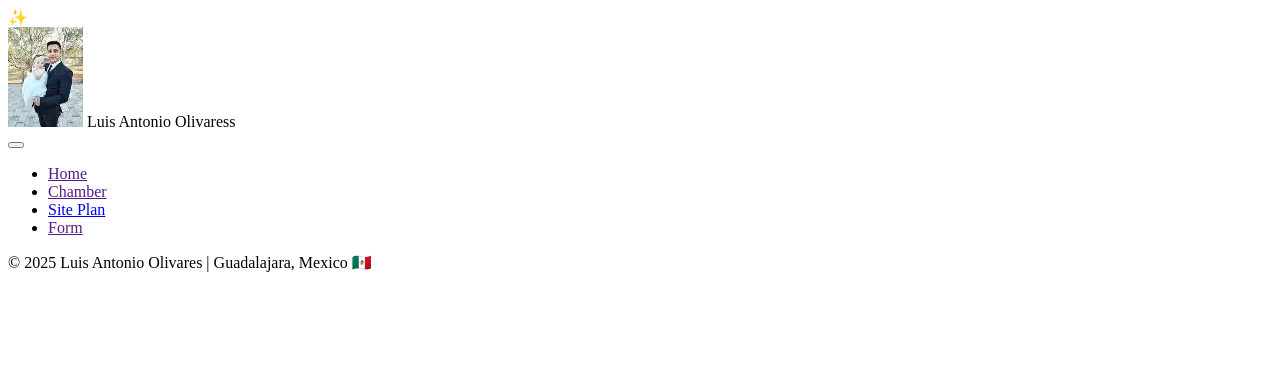
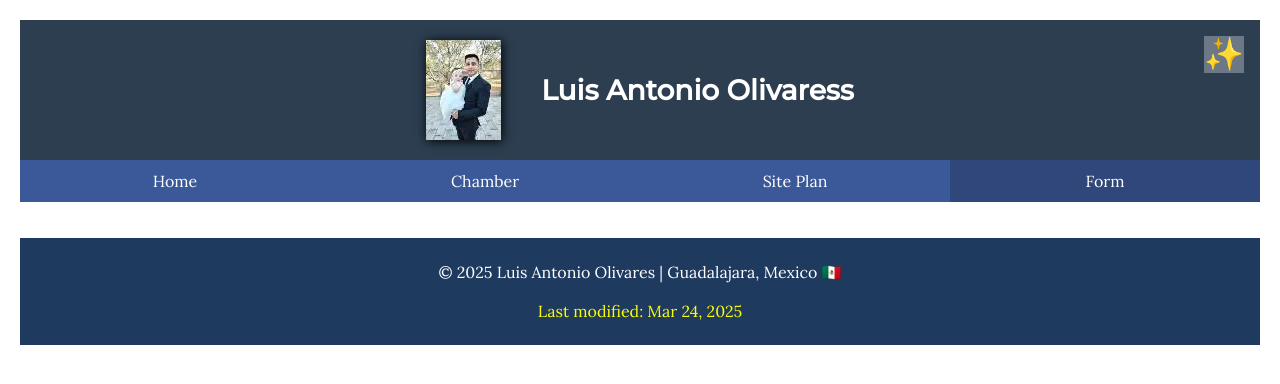
Before and after one commit to lantoniomxnusd/wdd230, a plain HTML site: page form.html in a window 1280 px wide. Drawn offline with Linux system fonts and the light colour scheme.

Commit message:
setup page. Everything ready to create form

```diff
--- a/form.html
+++ b/form.html
@@ -3,8 +3,25 @@
 <head>
     <meta charset="UTF-8">
     <meta name="viewport" content="width=device-width, initial-scale=1.0">
-    <title>Document</title>
+    <title>Luis Antonio Olivares - WDD 230 - Web Frontend Development</title>
+    <meta name="description" content=" WDD 230 - Web Frontend Development - Luis Antonio Olivares - course assingment portal">
+    <meta name="author" content="Luis Antonio Olivares">
+    <link rel="stylesheet" href="styles/normalize.css">
+    <link rel="stylesheet" href="styles/base.css">
+    <link rel="stylesheet" href="styles/large.css">
+    <link rel="stylesheet" href="styles/form.css">
+    <link rel="preconnect" href="https://fonts.googleapis.com">
+    <link rel="preconnect" href="https://fonts.gstatic.com" crossorigin>
+    <link href="https://fonts.googleapis.com/css2?family=Lora&family=Montserrat:wght@500&display=swap" rel="stylesheet">
+    <link rel="icon" href="/favicon.ico">
+    <meta property="og:title" content="Layout for Website">
+    <meta property="og:type" content="website">
+    <meta property="og:image" content="https://villacdn.villagroupresorts.com/uploads/corporate_destiny/image_about_2/2/riviera-nayarit-destinations-01.jpg">
+    <meta property="og:url" content="https://lantoniomxnusd.github.io/wdd230/">
+    <meta name="twitter:card" content="summary_large_image">
+
 </head>
+
 <body>
     <header>
         <div id="mode">✨</div>
@@ -14,15 +31,29 @@
     <nav>
         <button id="myButton"></button>
         <ul class = "menuLinks">
-            <li><a href="" class="active">Home</a></li>
+            <li><a href="index.html">Home</a></li>
             <li><a href="">Chamber</a></li>
             <li><a href="week01/chamber-site-plan.html">Site Plan</a></li>
-            <li><a href="">Form</a></li>
+            <li><a href="form.html"  class="active">Form</a></li>
         </ul>
     </nav>
+    <div class="hero">
+        <!-- <picture>
+            <source srcset="images/hero-small.webp" media="(max-width: 500px)">
+            <source srcset="images/hero-medium.webp" media="(max-width: 1000px)">
+            <img src="images/hero-large.webp" alt = "Guadalajara Temple" width="1500" height="750">
+        </picture>
+        <span> Guadalajara Temple</span> -->
+    </div>
+    <main>
+
+    </main>
+    <!-- <iframe src="https://www.google.com/maps/embed?pb=!1m18!1m12!1m3!1d3698.350988001875!2d-105.0730789116368!3d22.03616529358601!2m3!1f0!2f0!3f0!3m2!1i1024!2i768!4f13.1!3m3!1m2!1s0x869e06e0eae2f09f%3A0x79565baf5f1f4396!2s63652%20Santa%20Fe%2C%20Nayarit%2C%20Mexico!5e0!3m2!1sen!2sus!4v1742707252003!5m2!1sen!2sus" width="600" height="450"  allowfullscreen="" loading="lazy" referrerpolicy="no-referrer-when-downgrade"></iframe> -->
     <footer>
         <p>&copy; 2025 Luis Antonio Olivares | Guadalajara, Mexico 🇲🇽</p>
         <p id="lastModified"></p>
     </footer>
+    <script src="scripts/getDates.js"></script>
+
 </body>
 </html>
```
Also changed, not shown: index.html (+1 -1 lines).
